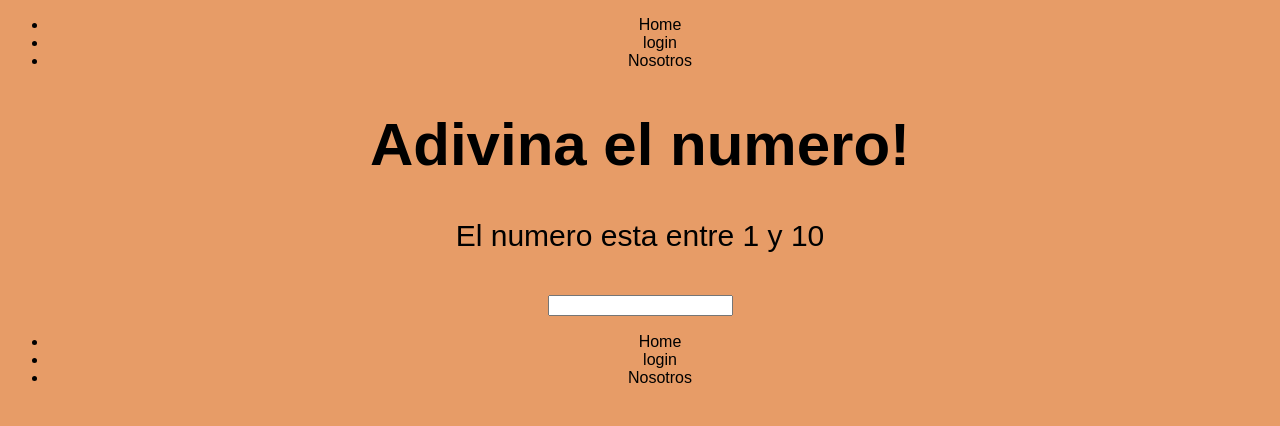
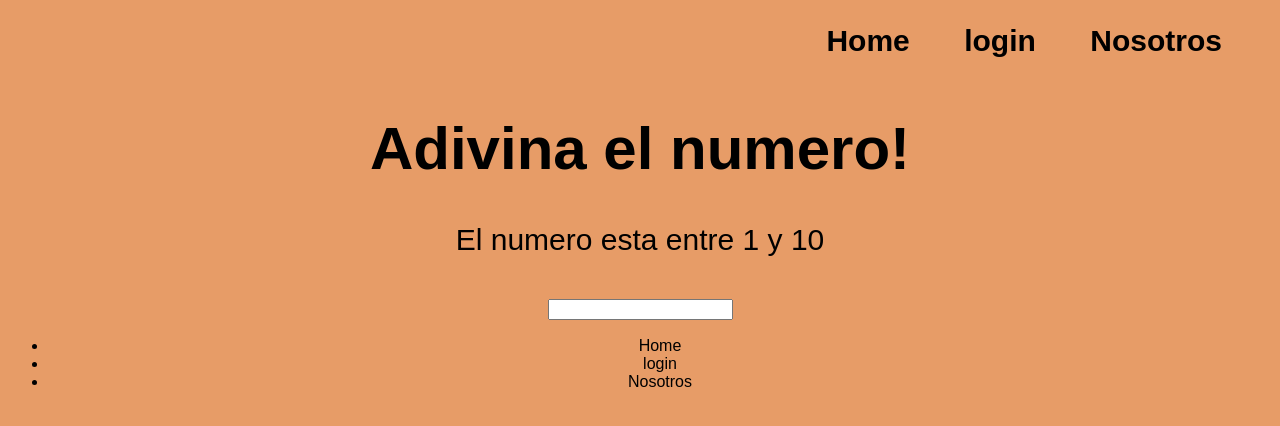
Before and after one commit to Davidarcosvaldes/Adivina-Numero, a plain HTML site: page index.html in a window 1280 px wide. Drawn offline with Linux system fonts and the light colour scheme.

Commit message:
Archivo de la rama cabecera

```diff
--- a/style.css
+++ b/style.css
@@ -7,3 +7,17 @@ body{
     font-size: 30px;
 
 }
+header nav {
+    display: flex;
+    justify-content: flex-end ;
+}
+
+header nav ul li{
+    list-style: none;
+    display: flex;
+    gap: 40px;
+    display: inline;
+    padding-right: 50px;
+    font-weight: bold;
+    font-size: 30px;
+}
```
